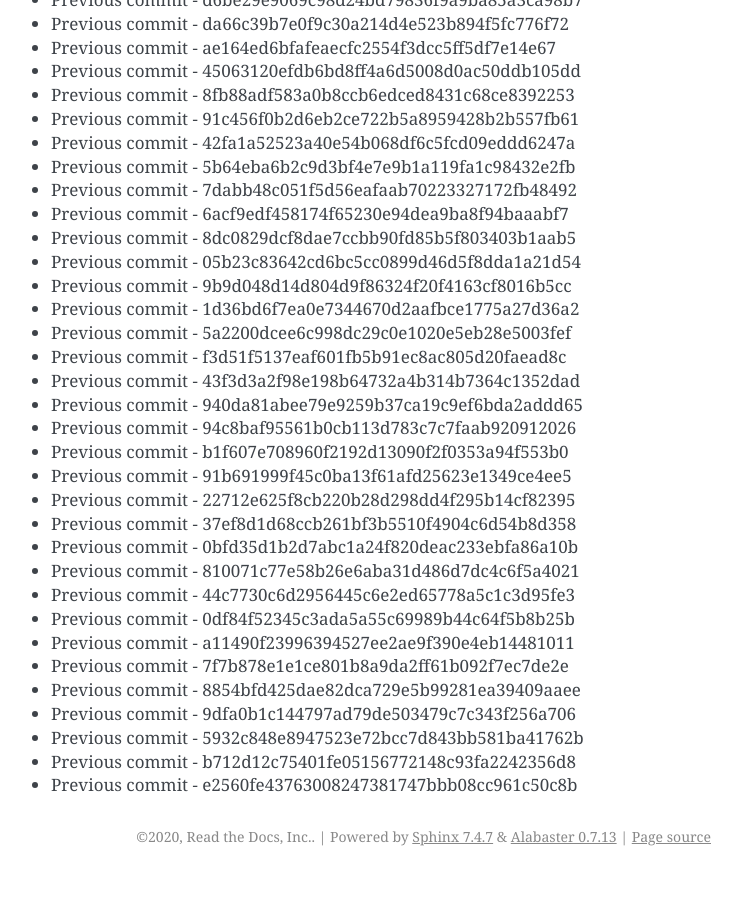
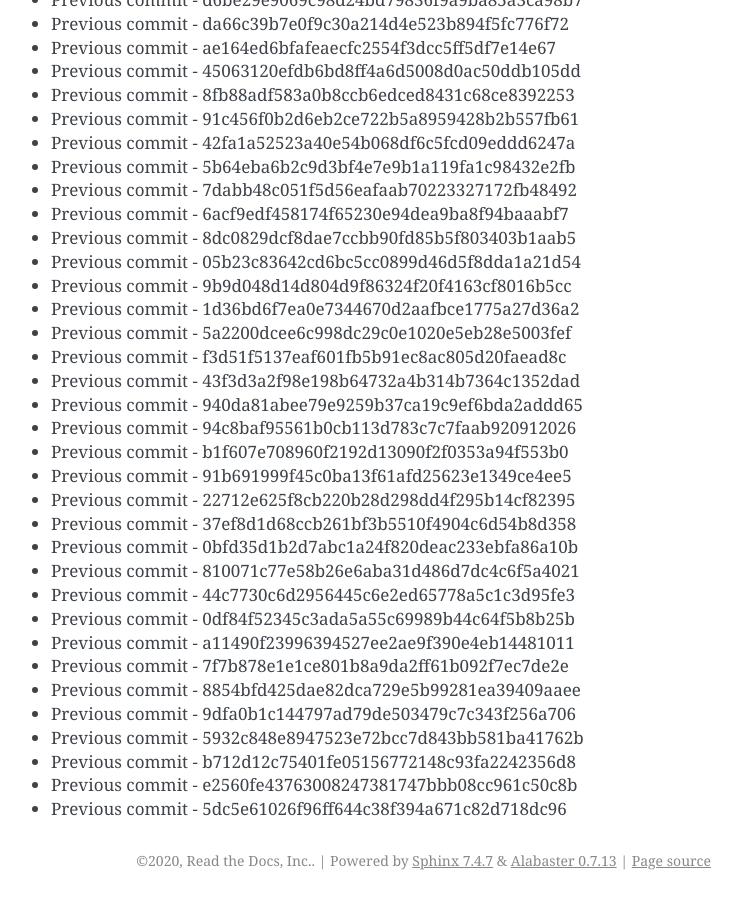
Before and after one commit to readthedocs/rtd-git-stresstest, a Sphinx documentation site: the page built from docs/updates.rst, in a window 1280 px wide and 900 px high, scrolled down 81660 px. Shown: the whole window, without its empty margins (399-1141 px from the left). Built offline with Sphinx 7.4.7, drawn with Linux system fonts in a browser that asks for light colours; before the commit the page ends 82536 px from its top, so only the background shows below that.

Commit message:
Generating commit from previous: 5dc5e61026f96ff644c38f394a671c82d718dc96

```diff
--- a/docs/updates.rst
+++ b/docs/updates.rst
@@ -3463,3 +3463,4 @@ It can be tested for any performance characteristics.
 * Previous commit - 5932c848e8947523e72bcc7d843bb581ba41762b
 * Previous commit - b712d12c75401fe05156772148c93fa2242356d8
 * Previous commit - e2560fe43763008247381747bbb08cc961c50c8b
+* Previous commit - 5dc5e61026f96ff644c38f394a671c82d718dc96
```
